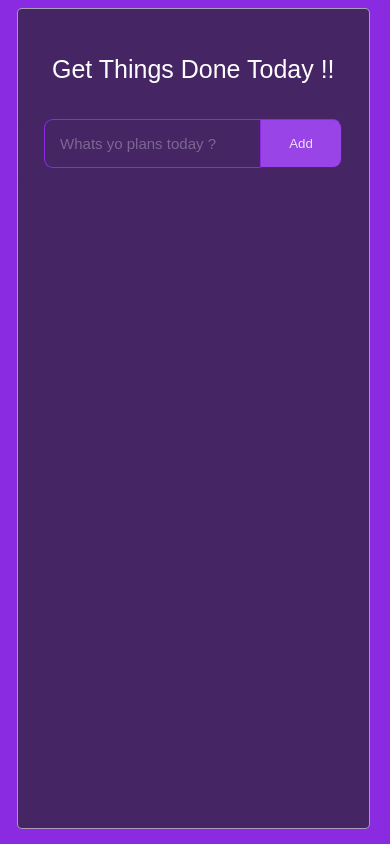
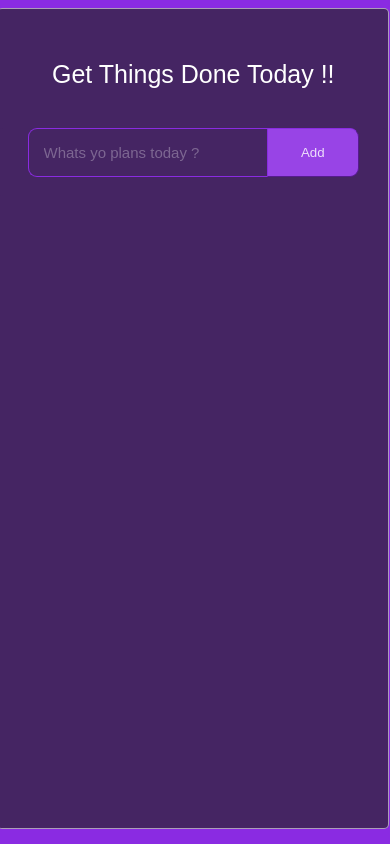
Before and after one commit to Shemaremy/React-To-Do-List, a React (Vite) app in the folder To Do List/: page / in a window 390 px wide. Built offline with nearby package versions, Linux system fonts and the light colour scheme.

Commit message:
commit 007

```diff
--- a/To Do List/src/App.css
+++ b/To Do List/src/App.css
@@ -41,7 +41,7 @@ body {
 
   @media (max-width: 767px)     /* Mobile devices */
   {
-    width: 90vw;
+    width: 100vw;
     overflow-x: hidden;
   }
 }
```
